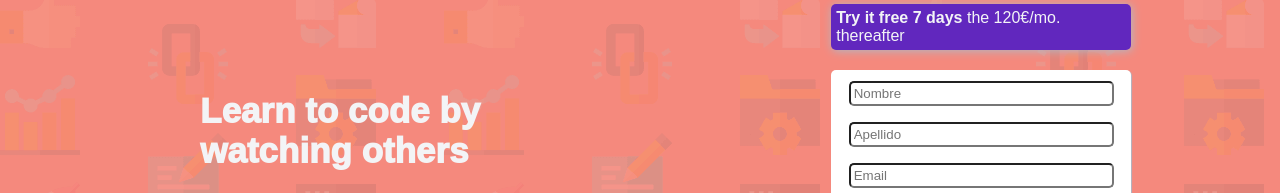
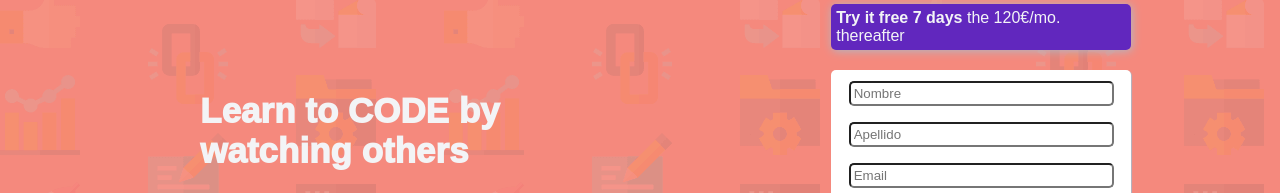
Before and after one commit to diegoaleyes/regitro-password, a plain HTML site: page index.html in a window 1280 px wide. Shown: the part 233-426 px from the top of the page. Drawn offline with Linux system fonts and the light colour scheme.

Commit message:
add proyect

```diff
--- a/index.html
+++ b/index.html
@@ -10,7 +10,7 @@
     <main>
         <div class="container">
             <div class="principaltexto">
-                <h1>Learn to code by watching others</h1>
+                <h1>Learn to CODE by watching others</h1>
                 <h3>Lorem ipsum, dolor sit amet consectetur adipisicing elit. Sapiente id atque quo beatae obcaecati assumenda saepe non? Facere, inventore dolorum.</h3>
 
             </div>
```
